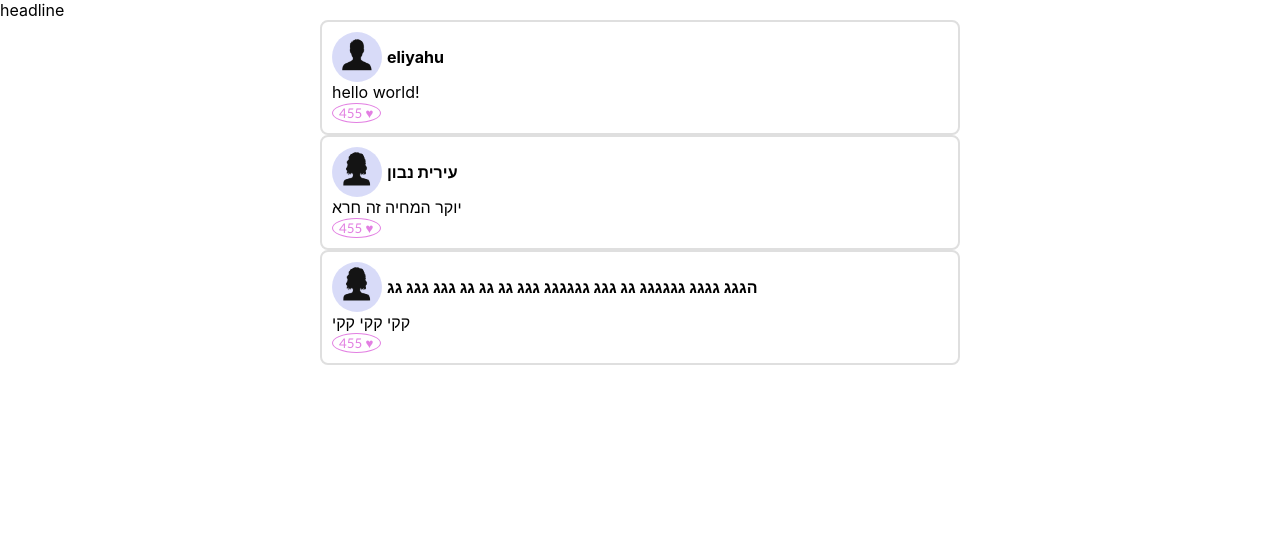
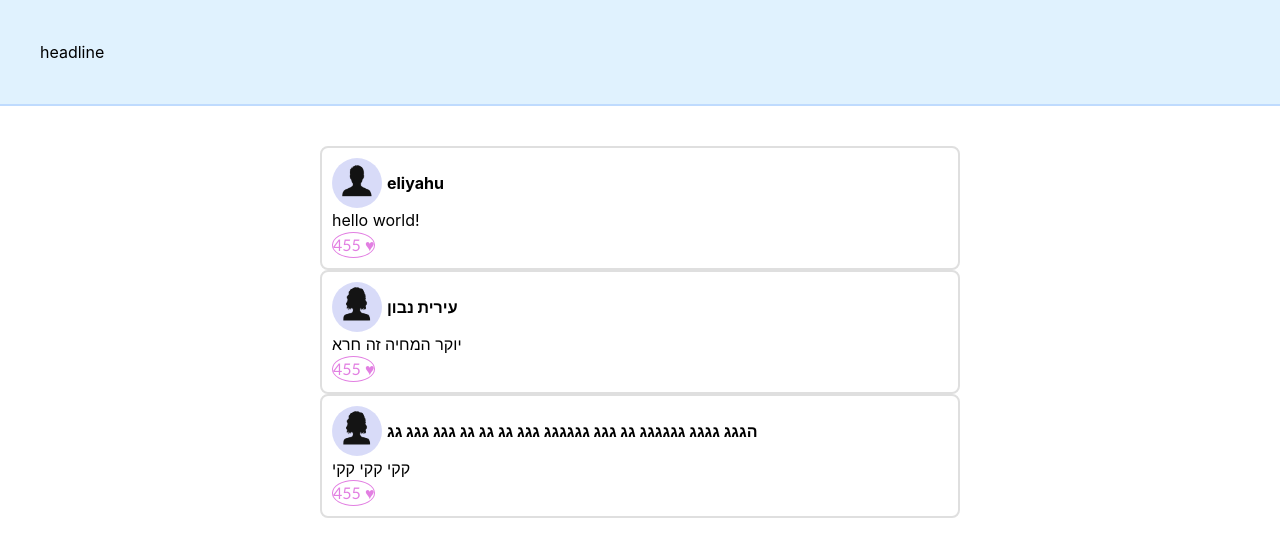
Before and after one commit to eliyahu119/mySocialNetworkFrontEnd, a React (Create React App) app: page / in a window 1280 px wide. Shown: the top 556 px of the page. Built offline with nearby package versions, Linux system fonts and the light colour scheme.

Commit message:
added tailwind to the project

```diff
--- a/package.json
+++ b/package.json
@@ -34,5 +34,10 @@
       "last 1 firefox version",
       "last 1 safari version"
     ]
+  },
+  "devDependencies": {
+    "autoprefixer": "^10.4.2",
+    "postcss": "^8.4.6",
+    "tailwindcss": "^3.0.23"
   }
 }
--- a/src/App.css
+++ b/src/App.css
@@ -3,14 +3,7 @@
   --imgSize:50px;
   --second-color: #ff7;
 }
-/*TODO NEED TO Edjust the text size to the size of the website*/
-.mainPage {
-  position: relative;
-  width: 50%;
-  left:25%; /*dont know why but hell yeah*/
-  /* background-color: #f3f3efad; */
-  word-wrap: break-word;
-}
+
 
 .Twit{
   border:2px solid #dfdfdf ;
--- a/src/components/LikeComponent.css
+++ /dev/null
@@ -1,18 +0,0 @@
-.LikeComponent{
-  /* background-color:#c3c5cae0; */
-  border: none;
-  border-radius: 50%;
-  font-family: "Gill Sans", sans-serif;
-  background: rgba(255, 255, 255, 0.5);
-  border:0.5px solid #e27fe2 ;
-  color: #e27fe2;
-  }
-
-  .LikeComponent:hover{
-    background-color:RGB(255,221,238);
-  }
-
-  .ClikedLike{
-    background-color:RGB(255,221,238);
-    color: #f158f1;
-  }
--- a/src/index.css
+++ b/src/index.css
@@ -1,3 +1,7 @@
+@tailwind base;
+@tailwind components;
+@tailwind utilities;
+
 body {
   margin: 0;
   font-family: -apple-system, BlinkMacSystemFont, 'Segoe UI', 'Roboto', 'Oxygen',
--- /dev/null
+++ b/tailwind.config.js
@@ -0,0 +1,9 @@
+module.exports = {
+  content: [
+    "./src/**/*.{js,jsx,ts,tsx}"
+  ],
+  theme: {
+    extend: {},
+  },
+  plugins: [],
+}
```
Also changed, not shown: 2 other files (tests, documents, lock files or other folders).
